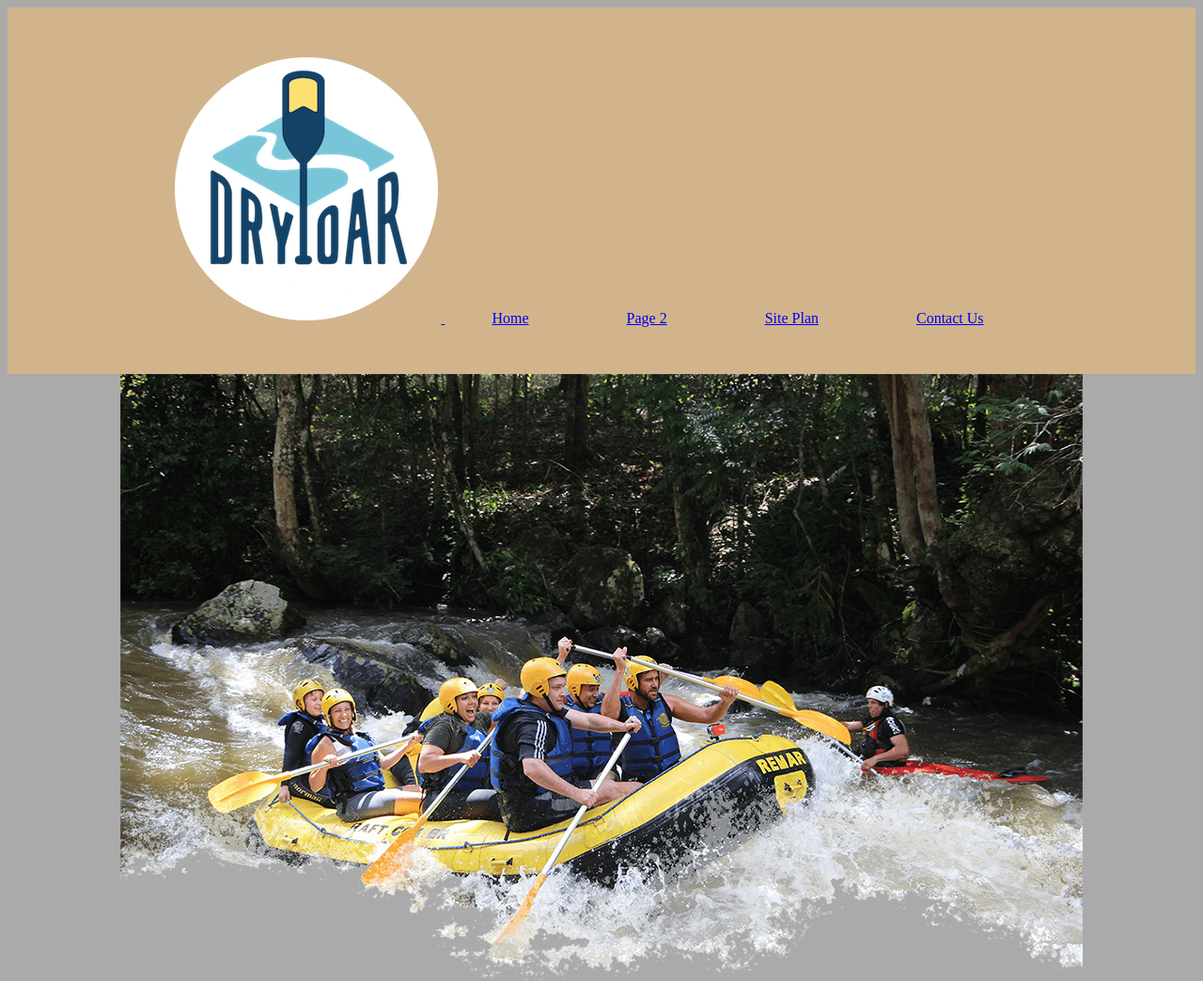
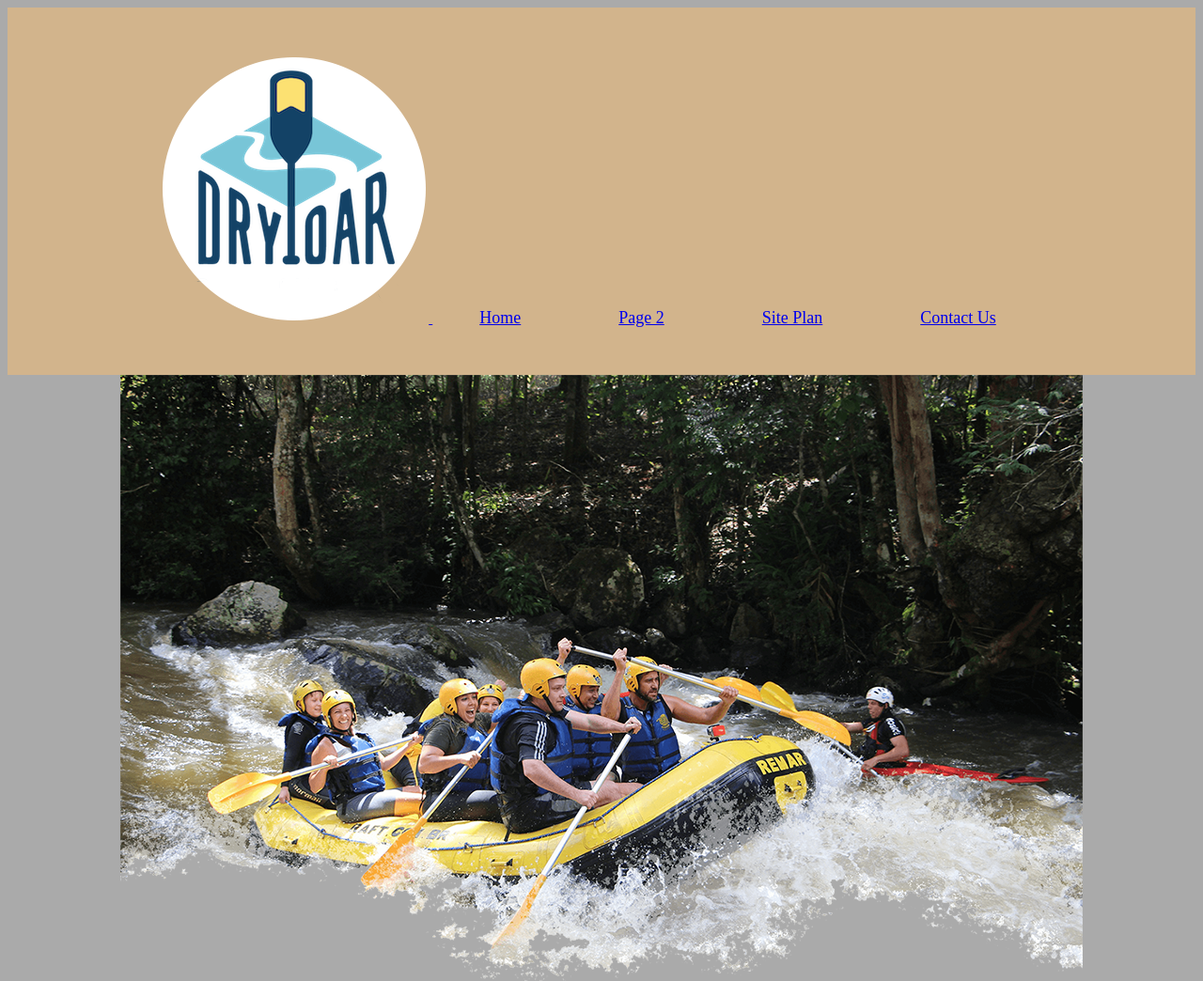
Before and after one commit to CallNathan/wdd-130-3, a plain HTML site: page WhiteWater/index.html in a window 1280 px wide. Shown: the top 1044 px of the page at 94% size. Drawn offline with Linux system fonts and the light colour scheme.

Commit message:
font_size_change

```diff
--- a/WhiteWater/styles/style.css
+++ b/WhiteWater/styles/style.css
@@ -12,7 +12,8 @@ nav{
     padding: 50px;
 }
 .toplinks{
-    padding:50px
+    padding:50px;
+    font-size: large;
 }
 #logo_link{
     padding: 0px;
```
